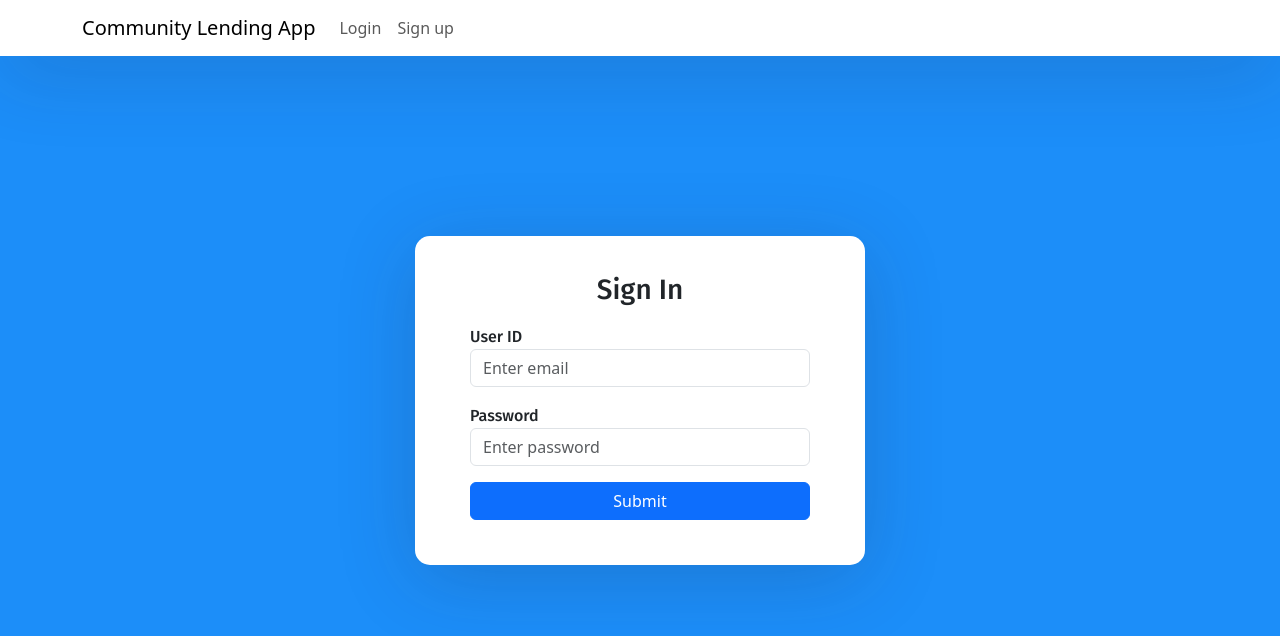
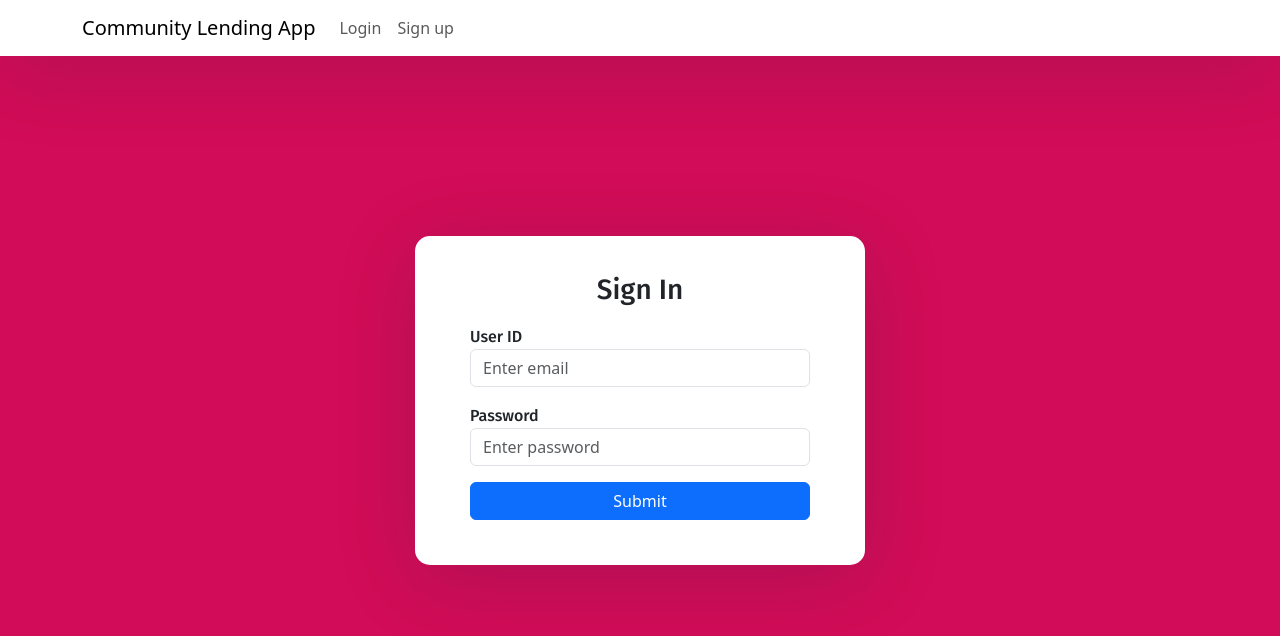
Before and after one commit to uday-gvsu/community-lending, a React (Create React App) app in the folder ui/: page / in a window 1280 px wide. Shown: the top 636 px of the page. Built offline with nearby package versions, Linux system fonts and the light colour scheme.

Commit message:
update style

```diff
--- a/ui/src/index.css
+++ b/ui/src/index.css
@@ -3,7 +3,7 @@
   box-sizing: border-box;
 }
 body {
-  background: #1C8EF9 !important;
+  background: #d20c58 !important;
   min-height: 100vh;
   display: flex;
   font-weight: 400;
```
